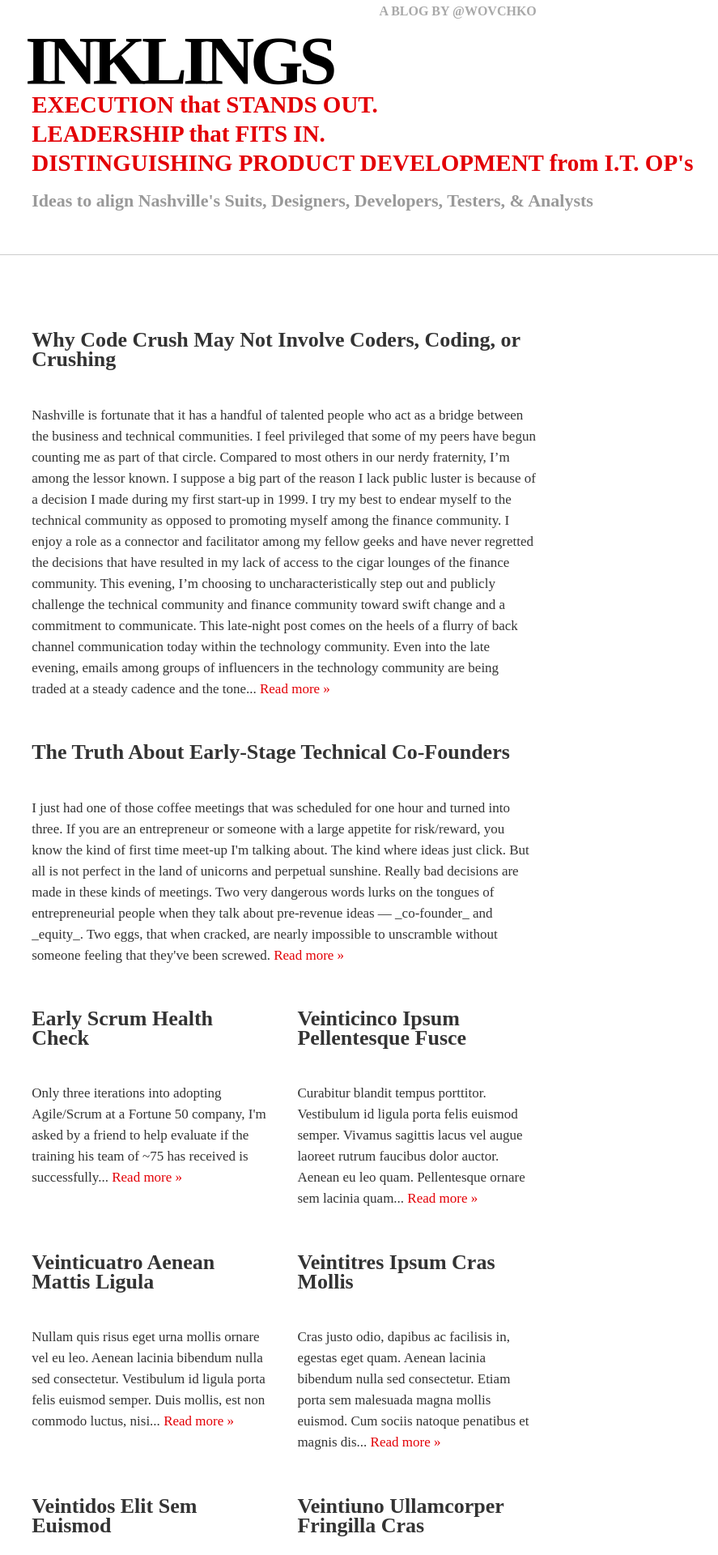
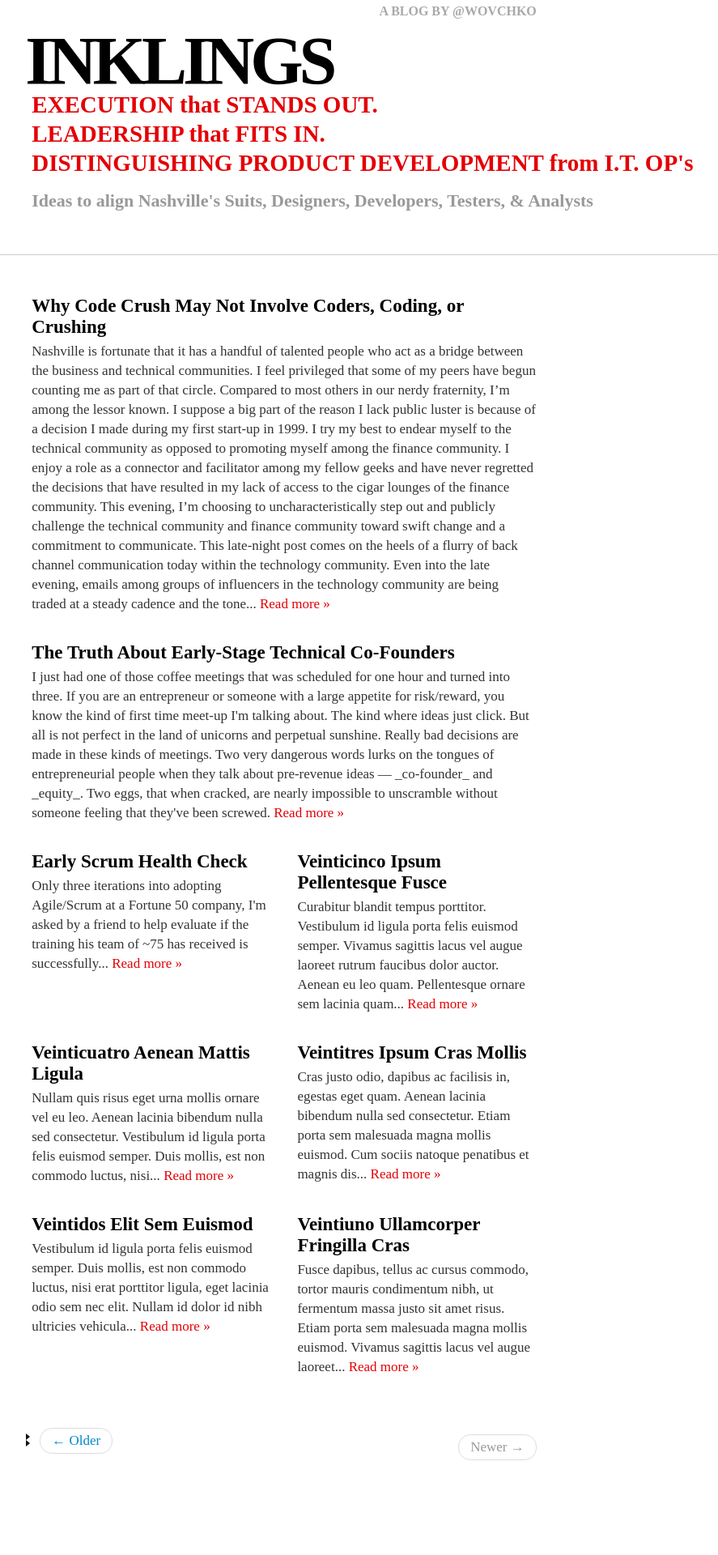
Before and after one commit to wovchko/inklings, a Jekyll site: the page built from index.html, in a window 1280 px wide. Shown: the top 1920 px of the page at 81% size, without its empty margins (289-1176 px from the left). Built offline with Jekyll 4.4.1, drawn with Linux system fonts in a browser that asks for light colours; Markdown is read by kramdown in place of the engine named in the settings; the list of posts is cut into pages by our own code.

Commit message:
Add styles

```diff
--- a/css/bootstrap_custom.css
+++ b/css/bootstrap_custom.css
@@ -753,6 +753,10 @@
 h3 span.lower {
   text-transform: lowercase;
 }
+h3.title {
+  white-space: normal;
+  color: #000000;
+}
 h4, h4 a:link, h4 a:visited, h4 a:active {
   font-family: marvel, serif;
   color: #999999;
@@ -771,15 +775,17 @@
 }
 .recent h5 {
   font-family: marvel, serif;
-  font-size: 26px;
-  line-height: 24px;
-  color: #333333;
+  font-weight: 700;
+  line-height: 26px;
+  color: #000000;
+  margin: 0 0 5px 0;
 }
 .recent p {
   font-family: marvel, serif;
   font-size: 17px;
-  line-height: 26px;
+  line-height: 24px;
   color: #333333;
+  margin: 0 0 35px 0;
 }
 .recent p a {
   color: #e30006;
```
